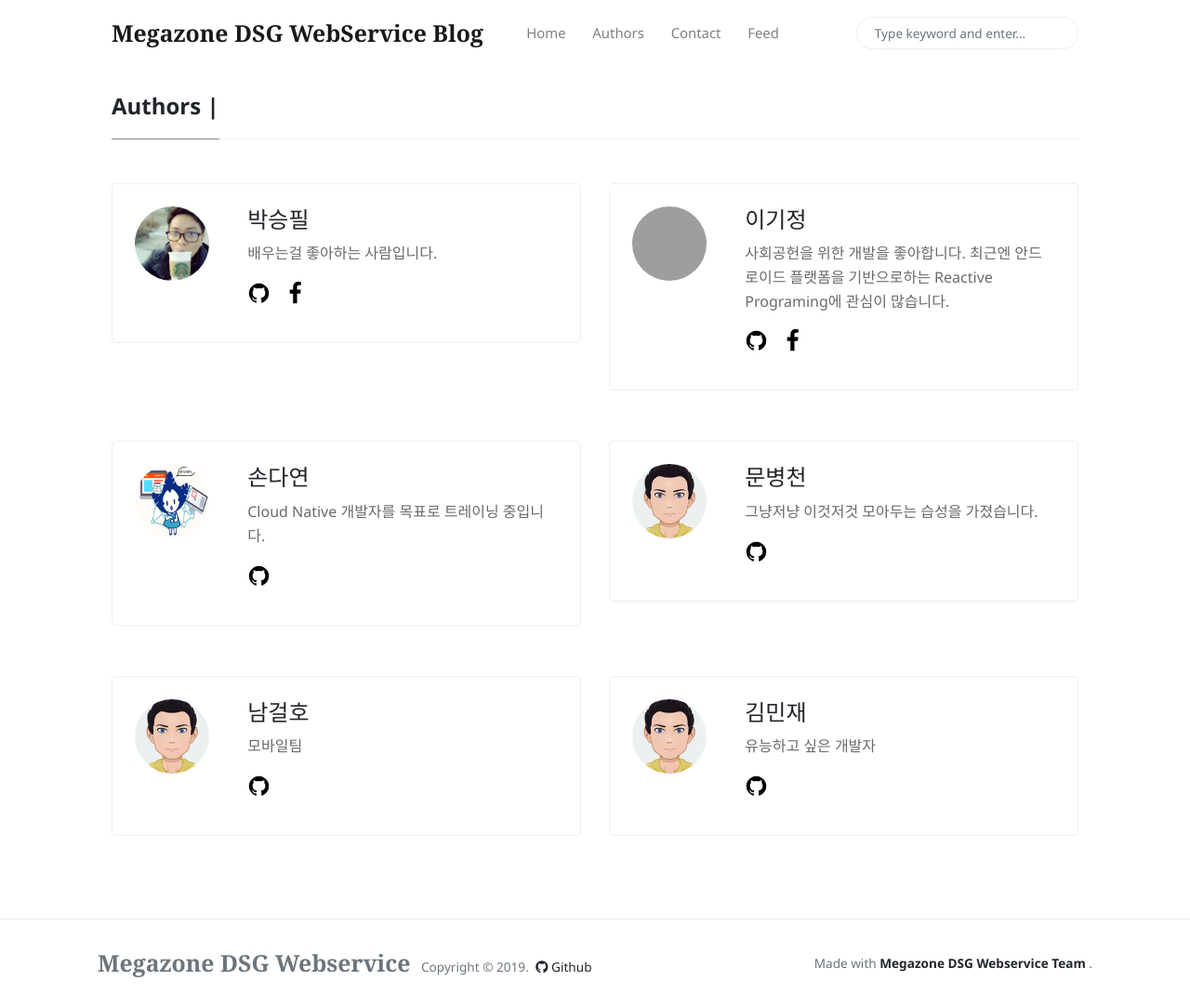
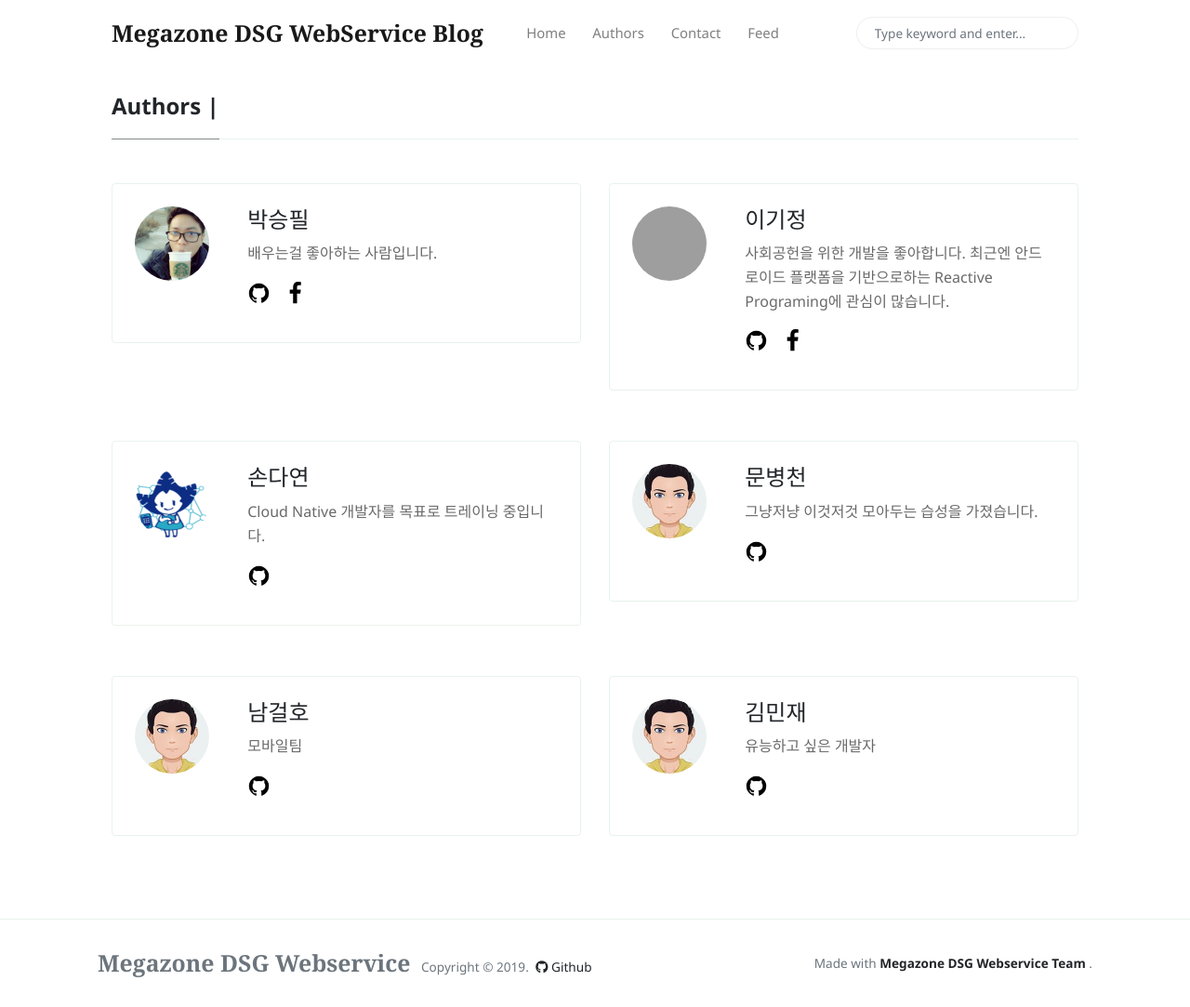
Before and after one commit to MegazoneDSG/megazonedsg.github.io, a Jekyll site: the page built from _pages/authors-list.html, in a window 1280 px wide and 1083 px high. Shown: the whole window at 93% size. Built offline with Jekyll 4.4.1, drawn with Linux system fonts in a browser that asks for light colours; nearby versions of some CDN libraries; grey boxes are pictures that could not be loaded.

Commit message:
Update _config.yml

```diff
--- a/_config.yml
+++ b/_config.yml
@@ -38,7 +38,7 @@ authors:
   sondayeon:
     name: 손다연
     bio: Cloud Native 개발자를 목표로 트레이닝 중입니다.
-    avatar: "/assets/authors/dayeon.jpg"
+    avatar: "/assets/authors/dayeon.png"
     email: sondayeon@mz.co.kr
     github_username: it-dayeon
     facebook_username:
```
